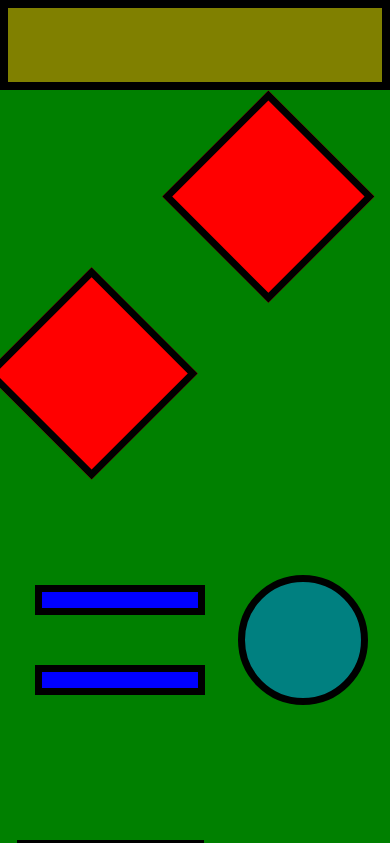
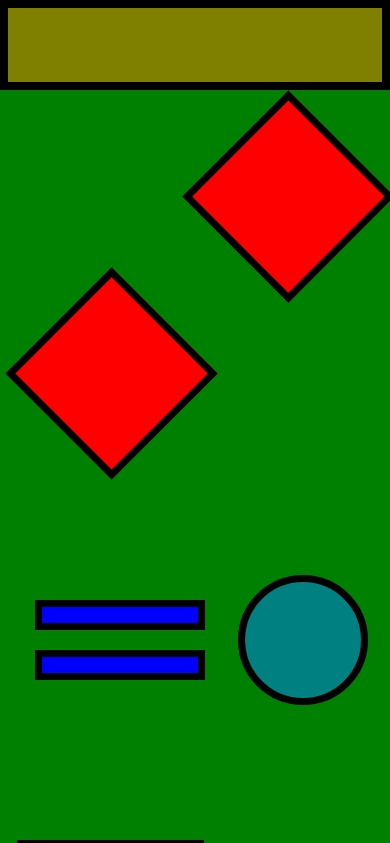
Before and after one commit to kraftdrew/optimo-task, a plain HTML site: page index.html in a window 390 px wide. Shown: the top 843 px of the page. Drawn offline with Linux system fonts and the light colour scheme.

Commit message:
1) added extra description in README.md 2) fixed some responsive bugs

```diff
--- a/style.css
+++ b/style.css
@@ -94,13 +94,14 @@ html, body {
     display: flex;
     padding: 120px 0;
     flex-direction: column;
-    justify-content: space-around;
+    justify-content: center;
     align-items: center;
 }
 
 .equalElement {
     width: 170px;
     height: 30px;
+    margin: 10px 0;
     background: #0000FF;
     border: 7px solid black;
 }
@@ -171,7 +172,7 @@ html, body {
     .rhombusContent  {
         position: relative;
         top: 120px;
-        left: -20px;
+        left: 0px;
     }
 
     .rhombusContainer {
```
Also changed, not shown: 1 other file.
